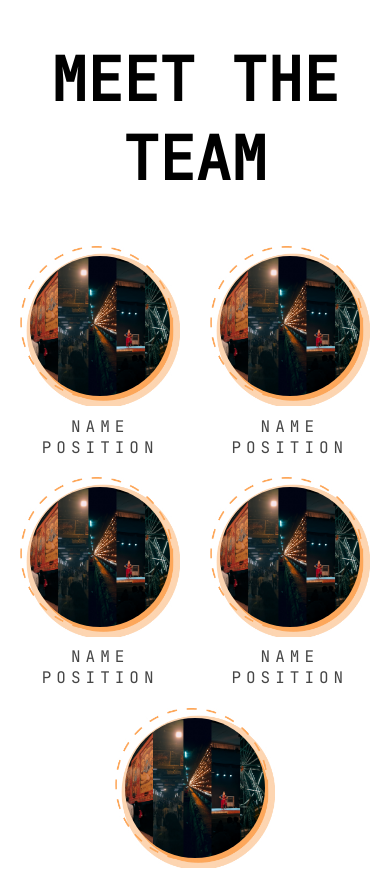
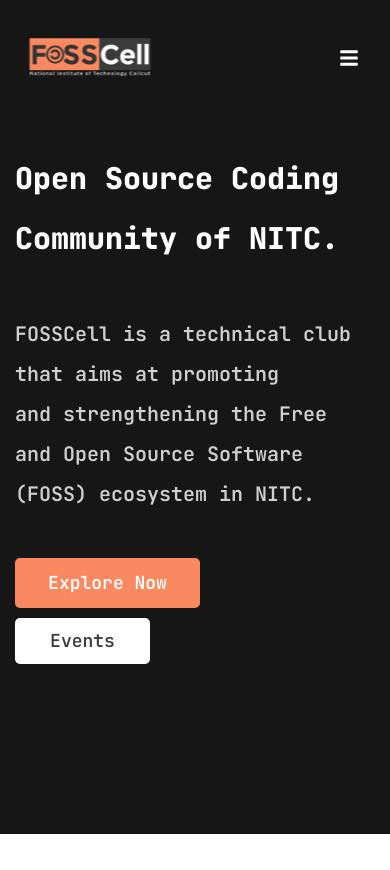
Before and after one commit to FOSSCellNITCalicut/FossCellNITC, a React (Create React App) app: page / in a window 390 px wide. Shown: the top 870 px of the page. Built offline with nearby package versions, Linux system fonts and the light colour scheme.

Commit message:
Made the navbar and hero section responsive

```diff
--- a/src/App.css
+++ /dev/null
@@ -1,20 +0,0 @@
-.App {
-  text-align: center;
-}
-
-
-@media (prefers-reduced-motion: no-preference) {
-  .App-logo {
-    animation: App-logo-spin infinite 20s linear;
-  }
-}
-
-
-@keyframes App-logo-spin {
-  from {
-    transform: rotate(0deg);
-  }
-  to {
-    transform: rotate(360deg);
-  }
-}
--- a/src/App.js
+++ b/src/App.js
@@ -1,10 +1,13 @@
-import './App.css';
+import Navbar from './Navbar'
+import Hero from './Hero'
 import WholeteamPage from './team2';
 
 function App() {
   return (
     <div className="App">
       <header className="App-header">
+        <Navbar />
+        <Hero />
         <WholeteamPage />
       </header>
     </div>
--- /dev/null
+++ b/src/Hero.css
@@ -0,0 +1,198 @@
+@import url('https://fonts.googleapis.com/css2?family=JetBrains+Mono:wght@800&display=swap');
+
+.hero {
+    display: flex;
+    justify-content: space-between;
+    /* flex-wrap: wrap; */
+    background-color: #161616;
+    width: 100%;
+    height: 800px;
+}
+
+.hero-content {
+    font-family: 'JetBrains Mono';
+    font-style: normal;
+    font-weight: 800;
+    font-size: 70px;
+    line-height: 98px;
+    text-transform: capitalize;
+    color: #FFFFFF;
+    letter-spacing: 0.05rem;
+    margin-top: 3rem;
+}
+
+.join-us {
+    font-family: 'JetBrains Mono';
+    font-style: normal;
+    font-weight: 700;
+    font-size: 30px;
+    line-height: 40px;
+    display: flex;
+    align-items: center;
+    color: #FA8860;
+    margin-top: 3rem;
+}
+
+.btn-explorenow {
+    font-family: 'JetBrains Mono';
+    font-style: normal;
+    font-weight: 600;
+    font-size: 28px;
+    line-height: 37px;
+    text-transform: capitalize;
+    color: #FFFFFF;
+    width: 281px;
+    height: 70px;
+    background: #FA8860;
+    border-radius: 30px;
+    margin-top: 3rem;
+    cursor: pointer;
+}
+
+.btn-events {
+    font-family: 'JetBrains Mono';
+    font-style: normal;
+    font-weight: 600;
+    font-size: 28px;
+    line-height: 37px;
+    text-transform: capitalize;
+    color: #3D3D3D;
+    flex: none;
+    order: 0;
+    flex-grow: 0;
+    width: 197px;
+    height: 69px;
+    background: #FFFFFF;
+    border-radius: 30px;
+    margin-left: 2rem;
+    cursor: pointer;
+}
+
+.hero-left {
+    margin-left: 4rem;
+}
+
+.hero-right {
+    margin-right: 8rem;
+}
+
+.hero-content-mobile {
+    display: none;
+}
+
+.mobile-content {
+    display: none;
+}
+
+.line-break {
+    display: none;
+}
+
+.hero-image {
+    margin-top: 3rem;
+}
+
+
+@media screen and (max-width: 1000px) {
+    .hero-image {
+        display: none;
+    }
+
+    .hero {
+        height: 900px;
+    }
+
+    .hero-content {
+        display: none;
+    }
+
+    .hero-content-mobile {
+        font-family: 'JetBrains Mono';
+        font-style: normal;
+        font-weight: 700;
+        font-size: 48px;
+        color: #FFFFFF;
+        display: block;
+        justify-content: left;
+        margin-top: 44px;
+        height: 6.5rem;
+    }
+
+    .mobile-content {
+        display: block;
+        font-family: 'JetBrains Mono';
+        font-style: normal;
+        font-weight: 600;
+        font-size: 34px;
+        color: #D0D0D0;
+        /* display: flex; */
+        justify-content: left;
+    }
+
+    .join-us {
+        display: none;
+    }
+}
+
+@media screen and (max-width: 765px) {
+    .hero-content-mobile {
+        font-size: 34px;
+        line-height: 68px;
+        margin-left: 15px;
+    }
+
+    /* .hero {
+        display: unset;
+    } */
+
+    .hero {
+        display: block;
+        background-color: #161616;
+        width: 100%;
+        height: 750px;
+        margin: 0;
+        padding: 0;
+    }
+
+    .hero-left {
+        display: unset;
+    }
+
+    .mobile-content {
+        font-size: 20px;
+        margin-left: 15px;
+        line-height: 40px;
+    }
+
+    .btn-explorenow {
+        width: 185px;
+        height: 50px;
+        border-radius: 5px;
+        font-size: 18px;
+        line-height: 18px;
+        margin-left: 15px;
+        margin-top: 24px;
+    }
+
+    .btn-events {
+        width: 135px;
+        height: 46px;
+        border-radius: 5px;
+        font-size: 18px;
+        line-height: 18px;
+        margin-left: 15px;
+        margin-top: 10px;
+    }
+
+    .line-break {
+        display: unset;
+    }
+}
+
+@media screen and (max-width: 390px) {
+    .hero-content-mobile {
+        height: 6rem;
+        font-size: 30px;
+        line-height: 60px;
+    }
+}
--- /dev/null
+++ b/src/Hero.js
@@ -0,0 +1,28 @@
+import React from 'react'
+import './Hero.css'
+import HeroImage from './images/HeroImage.svg'
+
+const Hero = () => {
+  return (
+    <>
+        <div className='hero'>
+            <div className='hero-left'>
+                <p className='hero-content'>Open Source<br />Coding Community<br />of NITC.</p>
+                <p className='hero-content-mobile'>Open Source Coding<br />Community of NITC.</p>
+                <div className='mobile-content'>
+                <p><br />FOSSCell is a technical club<br />that aims at promoting<br />and strengthening the Free<br />and Open Source Software<br />(FOSS) ecosystem in NITC.<br /> </p>
+                </div>
+                <p className='join-us'>Join us and make a difference</p>
+                <button className='btn-explorenow'>Explore Now</button>
+                <br className='line-break'/>
+                <button className='btn-events'>Events</button>
+            </div>
+            <div className='hero-right'>
+                <img src={HeroImage} alt='FossCell NITC' className='hero-image'/>
+            </div>
+        </div>
+    </>
+  )
+}
+
+export default Hero
--- /dev/null
+++ b/src/Navbar.css
@@ -0,0 +1,106 @@
+@import url('https://fonts.googleapis.com/css2?family=JetBrains+Mono:wght@600&display=swap');
+
+li {
+    list-style: none;
+}
+
+a {
+    font-family: 'JetBrains Mono', monospace;
+    color: rgba(255, 255, 255, 0.85);
+    text-decoration: none;
+    font-size: 30px;
+    line-height: 40px;
+}
+
+.navbar {
+    display: flex;
+    justify-content: space-between;
+    padding: 4rem;
+    /* margin-top: 1rem; */
+    height: 84px;
+    background-color:
+        #161616;
+}
+
+.logo {
+    cursor: pointer;
+}
+
+.nav-items {
+    display: flex;
+}
+
+.nav-items li a {
+    margin-right: 4rem;
+}
+
+.active {
+    color:
+        #FA8860;
+}
+
+.mobile-menu-icon {
+    display: none;
+}
+
+@media screen and (max-width: 1200px) {
+    .logo-resizer {
+        width: 180px;
+        height: 50px;
+    }
+
+    .nav-items-mobile {
+        position: absolute;
+        display: block;
+        list-style: none;
+        left: 0;
+        top: 95px;
+        transition: all 0.5s ease-out;
+        width: 100%;
+        background-color: #161616;
+    }
+
+    .nav-items-mobile li {
+        display: flex;
+    }
+
+    .nav-items-mobile li a {
+        text-align: center;
+        width: 100%;
+        padding: 32px;
+        transition: all 0.5s ease;
+        text-decoration: none;
+        font-size: 18px;
+        font-weight: 600;
+        color: rgba(255, 255, 255, 0.85);
+    }
+
+    .nav-items {
+        display: none;
+    }
+
+    .logo {
+        margin: 0;
+        padding: 0;
+        margin-top: 2rem;
+    }
+
+    .navbar {
+        margin: 0;
+        padding: 0;
+        /* margin-top: 2rem; */
+    }
+
+    .mobile-menu-icon {
+        display: block;
+        position: absolute;
+        font-size: 30px;
+        color: rgb(218, 211, 211);
+        background-color: transparent;
+        border: none;
+        outline: none;
+        top: 40px;
+        right: 25px;
+        transition: all 0.5s ease;
+    }
+}
--- /dev/null
+++ b/src/Navbar.js
@@ -0,0 +1,59 @@
+import React from 'react'
+import './Navbar.css'
+import {useState} from 'react';
+import Logo from './images/Logo.svg'
+import {FaTimes,FaBars} from 'react-icons/fa'
+
+const Navbar = () => {
+  const [isActive1, setIsActive1] = useState(true);
+  const handleClick1 = event => {
+    // setIsActive1(current => !current);
+    setIsActive1(true);
+  };
+
+  const [isActive2, setIsActive2] = useState(false);
+  const handleClick2 = event => {
+    setIsActive2(true);
+  };
+
+  const [isActive3, setIsActive3] = useState(false);
+  const handleClick3 = event => {
+    setIsActive3(true);
+  };
+
+  const [isActive4, setIsActive4] = useState(false);
+  const handleClick4 = event => {
+    setIsActive4(true);
+  };
+
+  const [isMobile, setIsMobile] = useState(false)
+  const handleClick=()=>{
+    if(isMobile)
+    setIsMobile(false);
+    else
+    setIsMobile(true);
+  }
+  return (
+    <>
+    <div className='navbar'>
+      <div className='logo'>
+        <img src={Logo} alt='logo' className='logo-resizer'/>
+      </div>
+      <div className={isMobile ? "nav-items-mobile" : "nav-items"} >
+        <li><a href="/" className={isActive1 ? 'active' : ''} onClick={handleClick1}>Home</a></li>
+        <li><a href="/" className={isActive2 ? 'active' : ''} onClick={handleClick2}>About Us</a></li>
+        <li><a href="/" className={isActive3 ? 'active' : ''} onClick={handleClick3}>Events</a></li>
+        <li><a href="/" className={isActive4 ? 'active' : ''} onClick={handleClick4}>Who are we</a></li>
+      </div>
+      <button className='mobile-menu-icon' onClick={handleClick}>
+      {isMobile?
+                (<FaTimes size={20} style={{color:"white"}}/>):
+                (<FaBars size={20} style={{color:"white"}}/>)
+            }
+      </button>
+    </div>
+    </>
+  )
+}
+
+export default Navbar
```
Also changed, not shown: src/team2.css (+20 -14 lines), src/images/HeroImage.svg (added), src/images/Logo.svg (added), src/index.css (line endings or trailing spaces).
